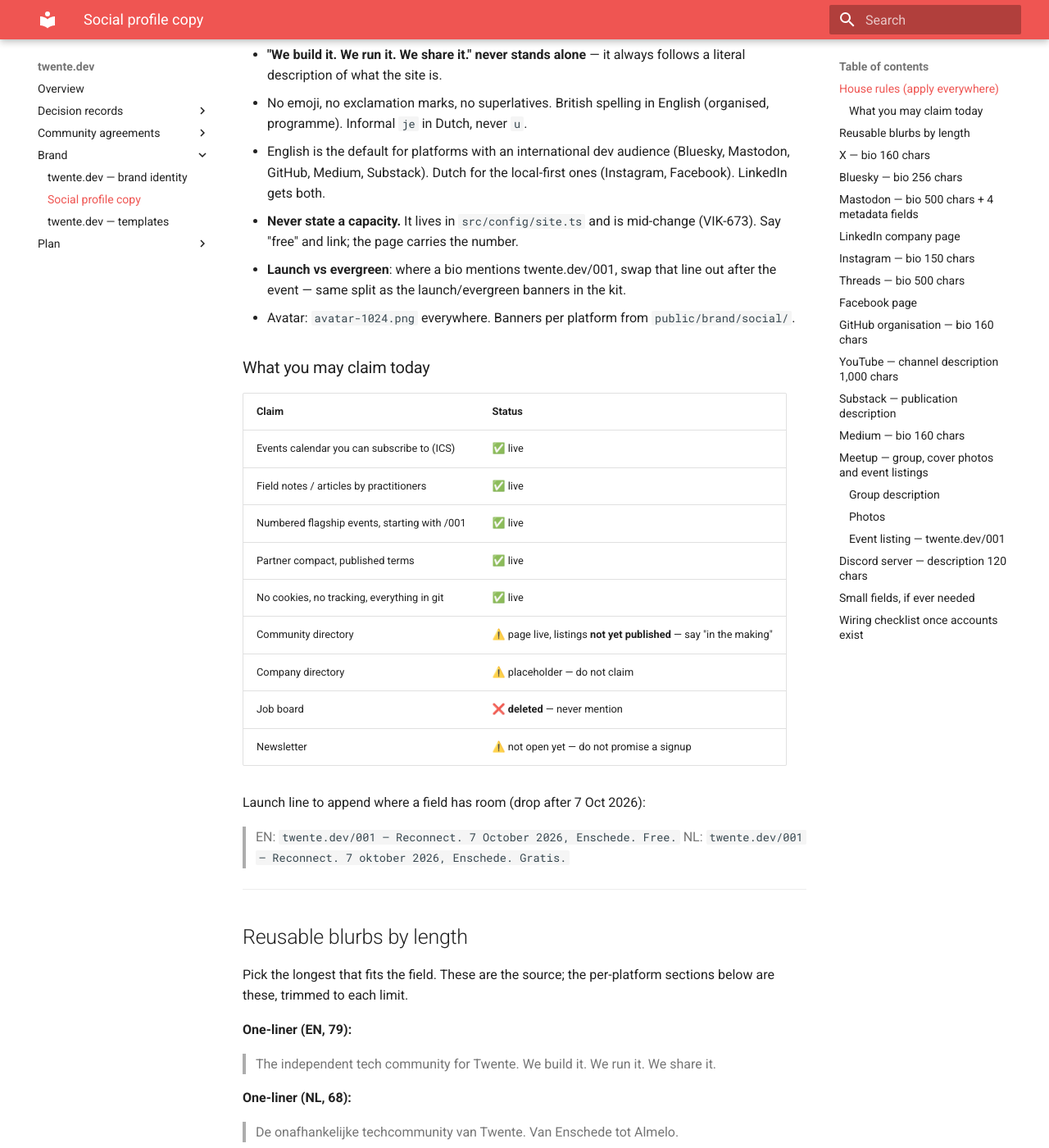
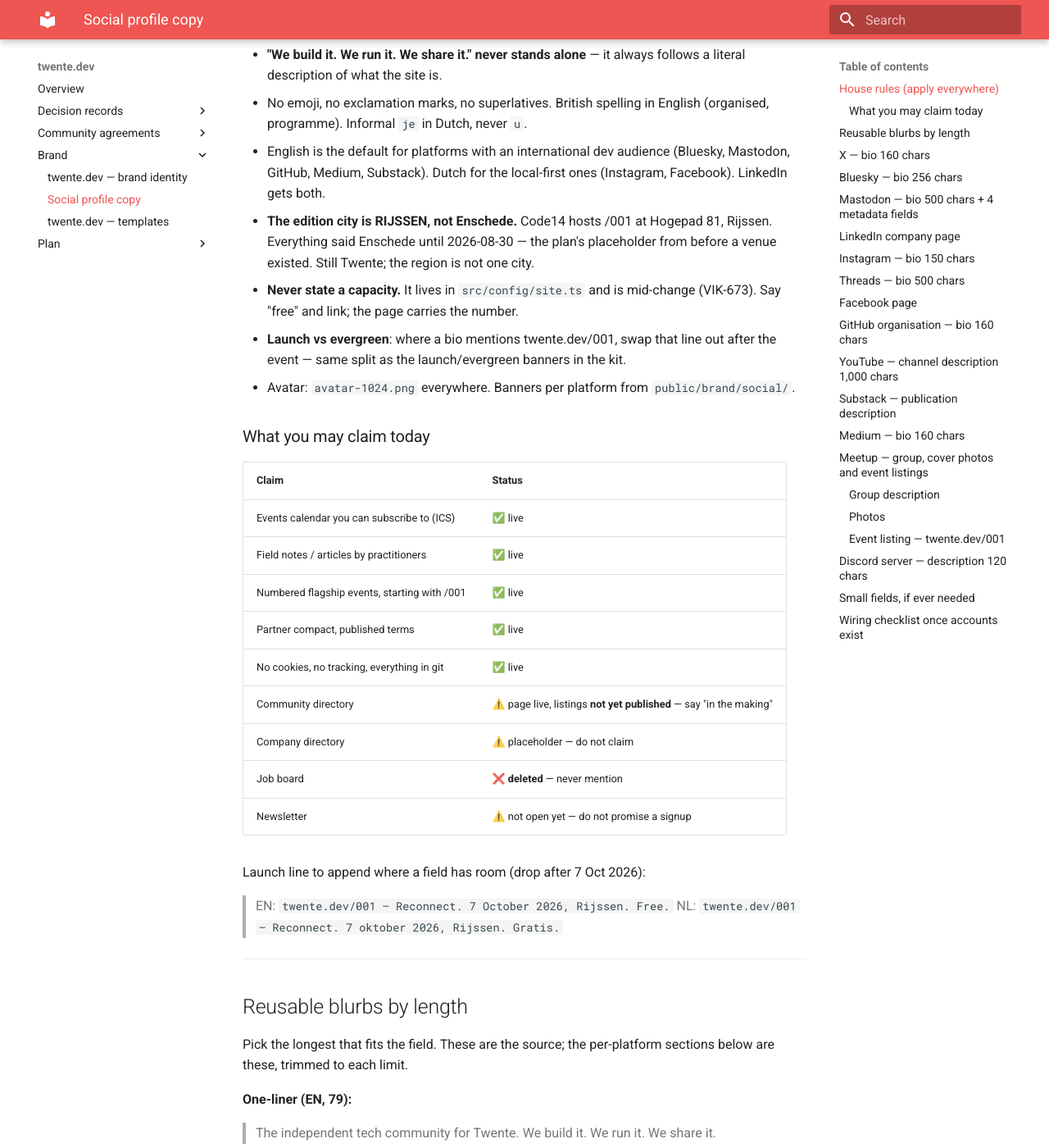
Before and after one commit to webgrip/twente.dev, an MkDocs documentation site: the page built from docs/brand/social-profile-copy.md, in a window 1280 px wide and 1400 px high, scrolled down 537 px. Shown: the whole window at 82% size. Built offline with MkDocs 1.6.1 and Material for MkDocs 9.7.7, drawn with Linux system fonts in a browser that asks for light colours; some of the changed text lies outside the part shown.

Commit message:
fix(event): /001 is in Rijssen, not Enschede
Code14 hosts at Hogepad 81, 7462 TB Rijssen — municipality Rijssen-Holten,
its own station, roughly 25 km west of Enschede. Every surface said
Enschede: site.ts, both /001 pages, both press pages, the social launch
lines, the plan docs and the Code14 briefing itself. That was the original
plan's placeholder from before a venue existed, and nobody caught it when
the venue landed.

Still Twente, which is the point — the region is Enschede, Hengelo, Almelo,
Rijssen and the rest, not one city. TWENTE_CITIES already allowed Rijssen,
so the schema needed no change.

Caught by checking the postcode rather than trusting the briefing, which
states "venue | kantoor Code14, Enschede". People book travel off this
field and registration opens 2 September; a wrong city is the kind of error
that is cheap now and expensive on the night.

Most surfaces already read EDITION_001.city, so they corrected themselves.
The ones that did not were the press pages — three hardcoded mentions each,
in the boilerplate journalists copy verbatim. The date/city/capacity line
now interpolates city as well as capacity, so that half cannot drift again.

venue is set for the first time: "Code14, Hogepad 81". The events entry
gains name and address too, so the ICS feed carries the full location —
verified: LOCATION:Code14\, Hogepad 81\, 7462 TB\, Rijssen

Swept the built output afterwards. The only Enschede left in /001, press or
homepage output is Webgrip's own postal address, which is correct, plus the
region descriptor and the community listings, which are also correct.

Added a house rule to social-profile-copy.md so a future paste does not
reintroduce it.

VIK-673

Co-Authored-By: Claude Fable 5 <noreply@anthropic.com>

```diff
--- a/docs/brand/social-profile-copy.md
+++ b/docs/brand/social-profile-copy.md
@@ -21,6 +21,9 @@ are checked against each platform's current limits.
 - English is the default for platforms with an international dev audience
   (Bluesky, Mastodon, GitHub, Medium, Substack). Dutch for the local-first ones
   (Instagram, Facebook). LinkedIn gets both.
+- **The edition city is RIJSSEN, not Enschede.** Code14 hosts /001 at Hogepad 81, Rijssen.
+  Everything said Enschede until 2026-08-30 — the plan's placeholder from before a venue
+  existed. Still Twente; the region is not one city.
 - **Never state a capacity.** It lives in `src/config/site.ts` and is mid-change
   (VIK-673). Say "free" and link; the page carries the number.
 - **Launch vs evergreen**: where a bio mentions twente.dev/001, swap that line out
@@ -43,8 +46,8 @@ are checked against each platform's current limits.
 
 Launch line to append where a field has room (drop after 7 Oct 2026):
 
-> EN: `twente.dev/001 — Reconnect. 7 October 2026, Enschede. Free.`
-> NL: `twente.dev/001 — Reconnect. 7 oktober 2026, Enschede. Gratis.`
+> EN: `twente.dev/001 — Reconnect. 7 October 2026, Rijssen. Free.`
+> NL: `twente.dev/001 — Reconnect. 7 oktober 2026, Rijssen. Gratis.`
 
 ---
 
@@ -123,7 +126,7 @@ metadata fields show as verified.
 >
 > No tracking on the site, no product pitches on stage, no attendee data for anyone.
 >
-> First edition: twente.dev/001 — Reconnect. 7 October 2026, Enschede. Free.
+> First edition: twente.dev/001 — Reconnect. 7 October 2026, Rijssen. Free.
 >
 > We build it. We run it. We share it.
 
@@ -157,7 +160,7 @@ answers 302, which is the deliberate locale redirect to `/nl` or `/en`, not a fa
 >
 > Existing meetups keep their own identity, their own list and their own stage. We make them easier to find and always link to the source. Our terms with them are published at twente.dev/en/partners.
 >
-> First edition: twente.dev/001 — Reconnect. Wednesday 7 October 2026, Enschede. Free.
+> First edition: twente.dev/001 — Reconnect. Wednesday 7 October 2026, Rijssen. Free.
 >
 > Funded by its founder through Webgrip, with time and a small budget from Code14. Everything — site, content, process — lives in git.
 >
@@ -262,7 +265,7 @@ software development, DevOps, data, embedded, product, UX — not "networking" o
 >
 > What we hold ourselves to: no paid speaking slots, no attendee data for anyone, no product pitches disguised as education.
 >
-> First edition: twente.dev/001 — Reconnect. Wednesday 7 October 2026, Enschede. Doors and food at 18:00, programme at 18:45, hard finish at 21:30. Free.
+> First edition: twente.dev/001 — Reconnect. Wednesday 7 October 2026, Rijssen. Doors and food at 18:00, programme at 18:45, hard finish at 21:30. Free.
 >
 > We build it. We run it. We share it.
 
```
Also changed, not shown: docs/plan/playbook-alignment.md (+1 -1 lines), src/content/events/twente-dev-001-reconnect.yml (+7 -4 lines), 4 other files.
